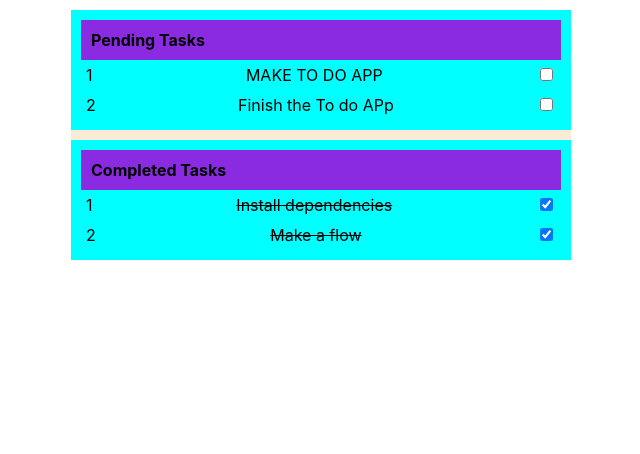
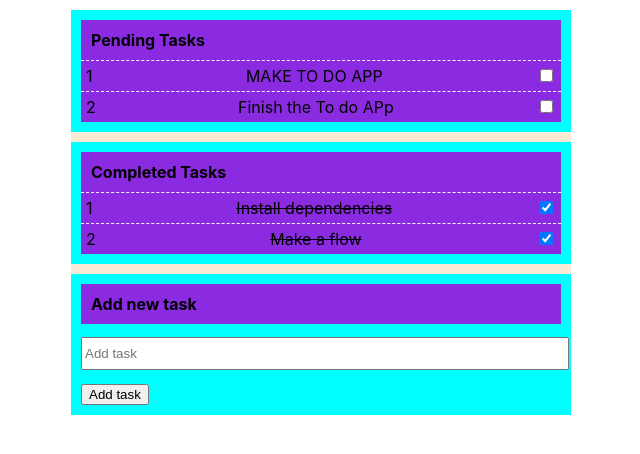
Before and after one commit to kannandevan/todo-app, a React (Create React App) app: page / in a window 1280 px wide. Shown: the top 454 px of the page, without its empty margins (319-959 px from the left). Built offline with nearby package versions, Linux system fonts and the light colour scheme; the HTML template or start-up script is replaced by a standard one.

Commit message:
task status update logic completed, add new task completed

```diff
--- a/src/App.css
+++ b/src/App.css
@@ -18,3 +18,9 @@
     padding: 10px;
     font-weight: bold;
 }
+.add-input{
+    width: 100%;
+    margin-top: 1em;
+    margin-bottom: 1em;
+    height: 2em;
+}
--- a/src/App.js
+++ b/src/App.js
@@ -4,12 +4,14 @@ import axios from "axios";
 import Tasks from './components/Tasks'
 function App() {
   const [tasks, setTasks] = useState([]);
-
+  const [input, setInput] = useState('');
+  const [lastId, setLastId] = useState(0);
   useEffect(() => {
     axios.get('./data.json')
       .then((res) => {
         const allTasks = res.data;
-
+        const idLast = allTasks.at(-1).id;
+        setLastId(idLast);
         setTasks(allTasks);
 
       })
@@ -27,6 +29,22 @@ function App() {
     })
     setTasks(updatedTasks);
   }
+  const handleInputChange = (event) => {
+    const inputValue = event.target.value;
+    setInput(inputValue);
+  }
+  const handleAddTask = () => {
+    if (input.trim()) {
+      const newId = lastId +1;
+      const newData = {
+        name: input,
+        id: newId,
+        isCompleted: false
+      };
+      setTasks([...tasks,newData]);
+      setLastId(newId);
+  }
+}
   const pendingTasks = tasks.filter((task) => !task.isCompleted);
   const completedTasks = tasks.filter((task) => task.isCompleted);
   return (
@@ -39,6 +57,13 @@ function App() {
         completedTasks.length != 0 ?
           <div className='task-group'><div className="task-heading">Completed Tasks</div><Tasks tasks={completedTasks} statusHandle={handleStatusChange} /></div> : ''
       }
+      <div>
+        <div className="task-group">
+          <div className="task-heading">Add new task</div>
+          <input type="text" name="" value={input} placeholder='Add task' className='add-input' onChange={handleInputChange} />
+          <button onClick={handleAddTask}>Add task</button>
+        </div>
+      </div>
     </div>
   );
 }
--- a/src/components/Tasks.css
+++ b/src/components/Tasks.css
@@ -8,6 +8,8 @@
     margin: 0;
     padding: 5px;
     cursor: pointer;
+    background-color: blueviolet;
+    border-top: 1px dashed white;
 }
 .tasks li:hover{
     background-color: aliceblue;
--- a/src/components/Tasks.js
+++ b/src/components/Tasks.js
@@ -7,7 +7,7 @@ const Tasks = (props) => {
 
 
             <ul className="tasks">
-                {tasks.map((task,index) => (<li key={task.id} className="task">
+                {tasks.map((task,index) => (<li key={task.id} className="task" onClick={() => statusHandle(task.id)}>
                     <div>{index+1}</div>
                     <div className={task.isCompleted ? 'task-completd':''}>{task.name}</div>
                     <div>
```
